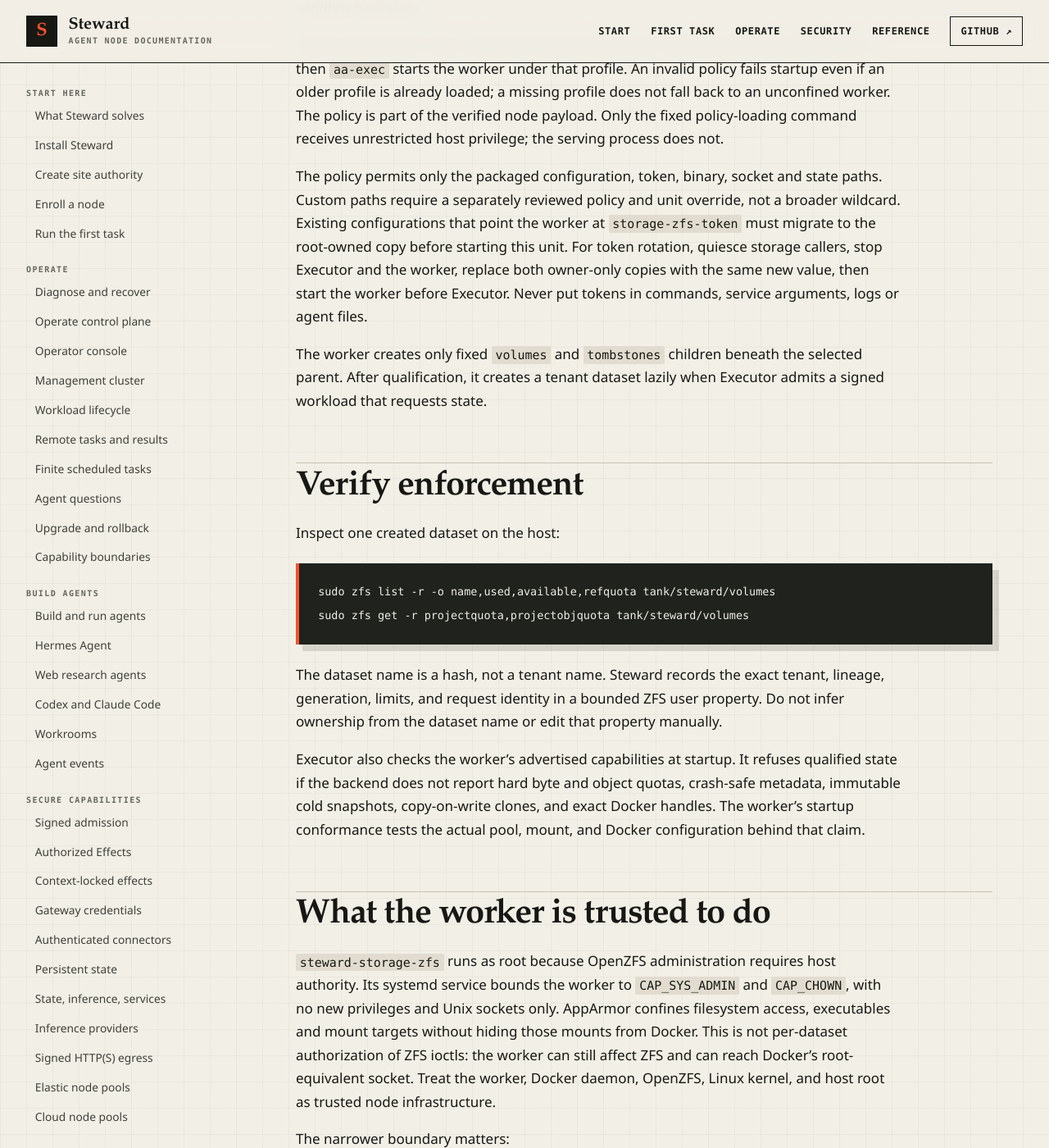
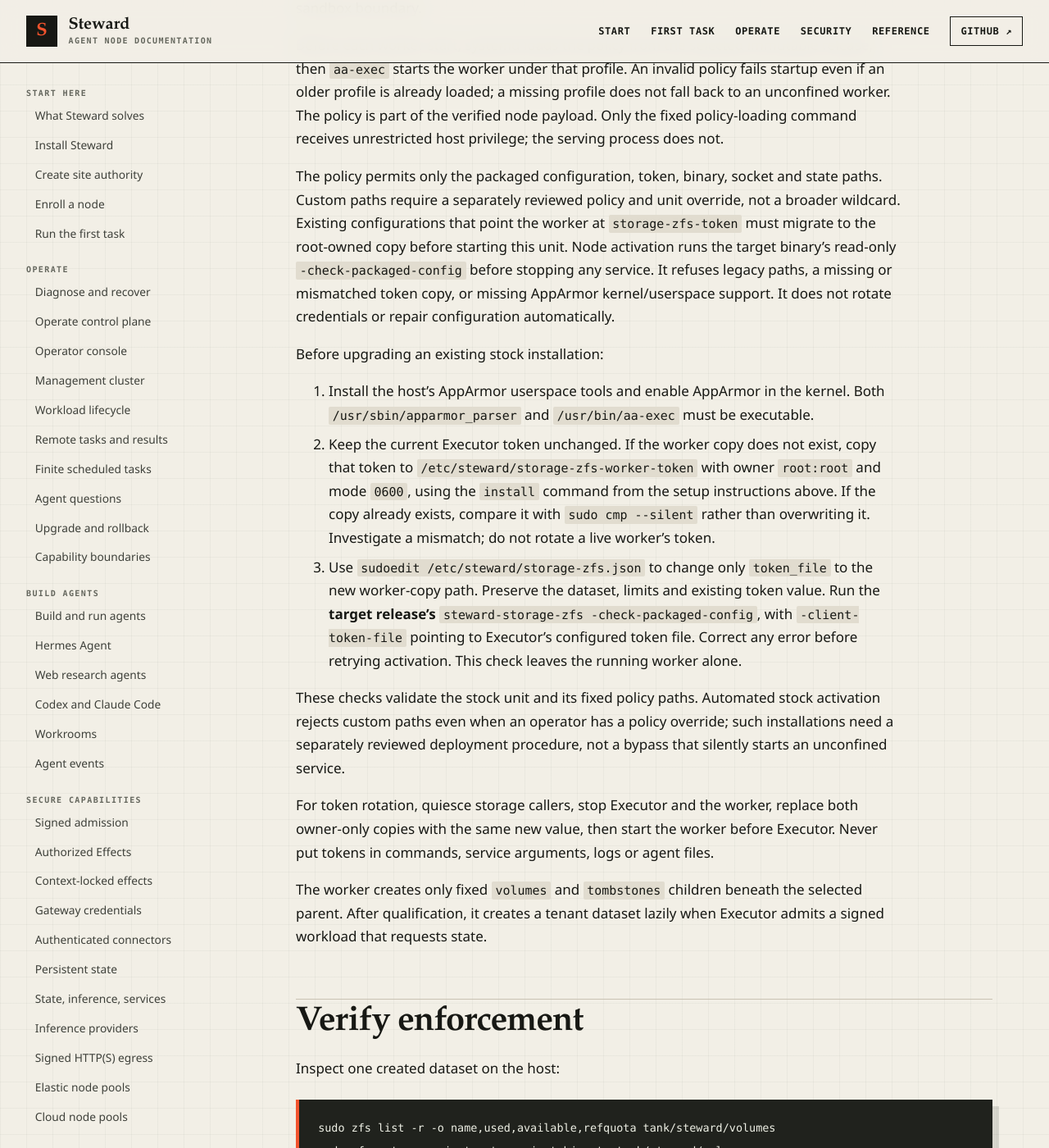
Before and after one commit to hardrails/steward, a Jekyll site: the page built from docs/guides/persistent-state.md, in a window 1280 px wide and 1400 px high, scrolled down 3289 px. Shown: the whole window at 82% size. Built offline with Jekyll 4.4.1, drawn with Linux system fonts in a browser that asks for light colours.

Commit message:
docs(storage): explain pre-stop token migration checks
Keep live credentials unchanged and document the stock-policy restriction and read-only target release check.

Confidence: high

Scope-risk: narrow

```diff
--- a/docs/guides/persistent-state.md
+++ b/docs/guides/persistent-state.md
@@ -126,6 +126,31 @@
 state paths. Custom paths require a separately reviewed policy and unit override,
 not a broader wildcard. Existing configurations that point the worker at
 `storage-zfs-token` must migrate to the root-owned copy before starting this unit.
+Node activation runs the target binary's read-only `-check-packaged-config` before
+stopping any service. It refuses legacy paths, a missing or mismatched token copy,
+or missing AppArmor kernel/userspace support. It does not rotate credentials or
+repair configuration automatically.
+
+Before upgrading an existing stock installation:
+
+1. Install the host's AppArmor userspace tools and enable AppArmor in the kernel.
+   Both `/usr/sbin/apparmor_parser` and `/usr/bin/aa-exec` must be executable.
+2. Keep the current Executor token unchanged. If the worker copy does not exist,
+   copy that token to `/etc/steward/storage-zfs-worker-token` with owner `root:root`
+   and mode `0600`, using the `install` command from the setup instructions above.
+   If the copy already exists, compare it with `sudo cmp --silent` rather than
+   overwriting it. Investigate a mismatch; do not rotate a live worker's token.
+3. Use `sudoedit /etc/steward/storage-zfs.json` to change only `token_file` to the
+   new worker-copy path. Preserve the dataset, limits and existing token value.
+   Run the **target release's** `steward-storage-zfs -check-packaged-config`, with
+   `-client-token-file` pointing to Executor's configured token file. Correct any
+   error before retrying activation. This check leaves the running worker alone.
+
+These checks validate the stock unit and its fixed policy paths. Automated stock
+activation rejects custom paths even when an operator has a policy override;
+such installations need a separately reviewed deployment procedure, not a bypass
+that silently starts an unconfined service.
+
 For token rotation, quiesce storage callers, stop Executor and the worker, replace
 both owner-only copies with the same new value, then start the worker before
 Executor. Never put tokens in commands, service arguments, logs or agent files.
```
